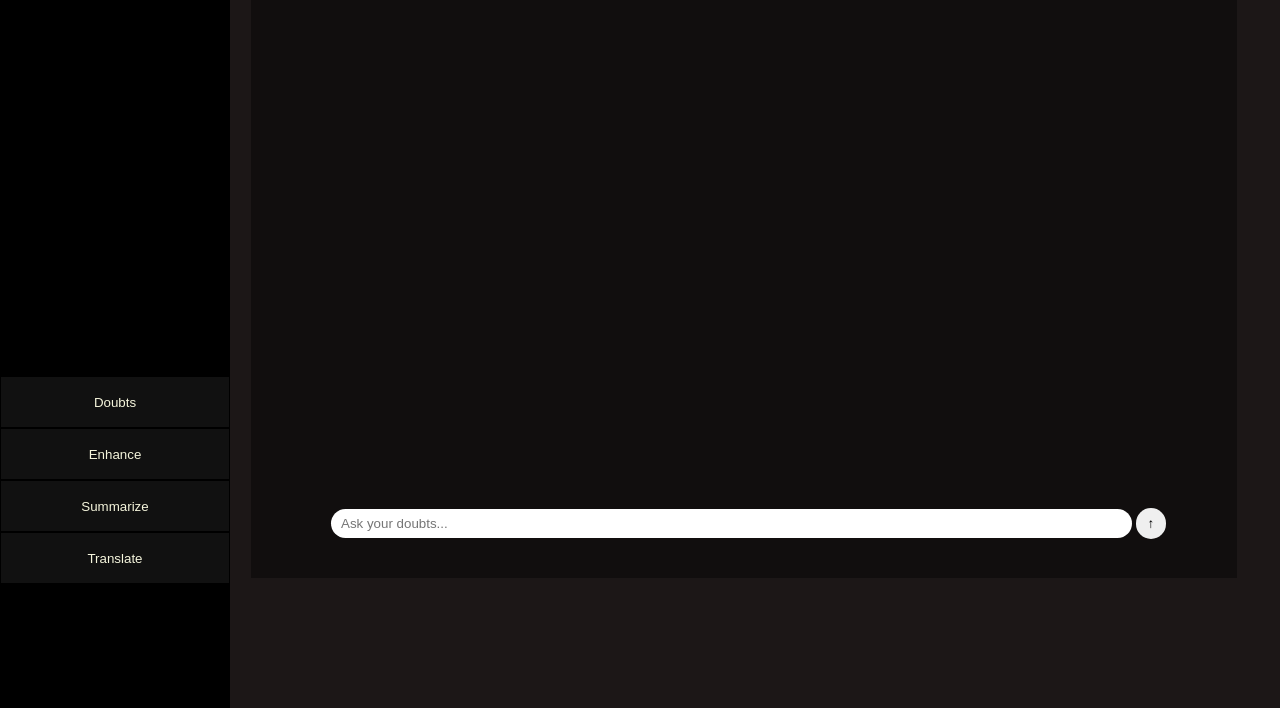
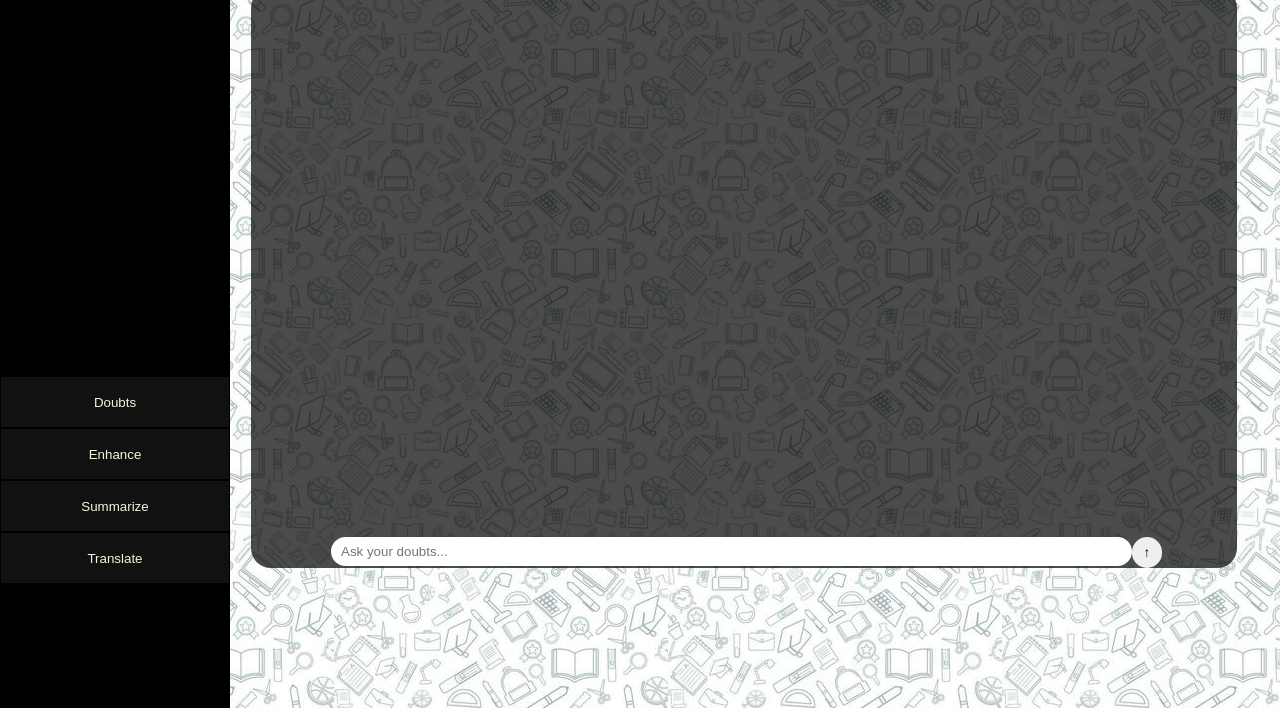
Before and after one commit to swayamvyas7/project25, a plain HTML site: page index.html in a window 1280 px wide. Shown: the part 92-800 px from the top of the page. Drawn offline with Linux system fonts and the light colour scheme.

Commit message:
this is the default page

```diff
--- a/index.css
+++ b/index.css
@@ -1,4 +1,5 @@
 body{
+  background-image: url(edu1.jpg);
   background-color:rgb(28, 23, 23) ;
 }
 h3{
@@ -36,6 +37,27 @@ hr{
   margin-top: 380px;
   display: flex;
   flex-direction: column;
+}.txtar{
+  word-wrap: break-word;
+  border-radius: 20px;
+  position: relative;
+  margin-left: 243px;
+  text-align: left;
+  width: 78%;
+  margin-top: 80px;
+  height: 580px;
+  background-color: rgba(0, 0, 0 , 0.7);
+
+}
+.exchange-box{
+  overflow-y: auto;
+}
+
+.txtin{
+  width: 100%;
+  display: flex;
+ position: absolute;
+ bottom: 0;
 }
 
 .inp-bar{
@@ -53,13 +75,16 @@ hr{
  border: none;
  height: 31px;
 }
+.message.question {
+  padding-bottom: 7px;
+ color: aliceblue;
+  text-align: right;
+  padding-right: 10px;
+  padding-top: 5px;
+}
 
-.txtar{
-  margin-left: 243px;
+.message.answer {
+  padding-left: 10px;
+  color: azure;
   text-align: left;
-  width: 78%;
-  margin-top: 80px;
-  padding-top: 520px;
-  height: 70px;
-  background-color: rgba(0, 0, 0 , 0.4);
 }
--- a/index.html
+++ b/index.html
@@ -17,7 +17,10 @@
     <button>Translate</button>
   </div>
   </div>
-   <div class="txtar" id="exchangeBox">
+   <div class="txtar" >
+    <div id="exchangeBox" class="exchange-box">
+      <!-- Messages will appear here -->
+    </div>
 
   <div class="txtin">
       <input type="text"  name="textBox" class="inp-bar" id="question" placeholder="Ask your doubts...">
```
Also changed, not shown: edu1.jpg (added).
